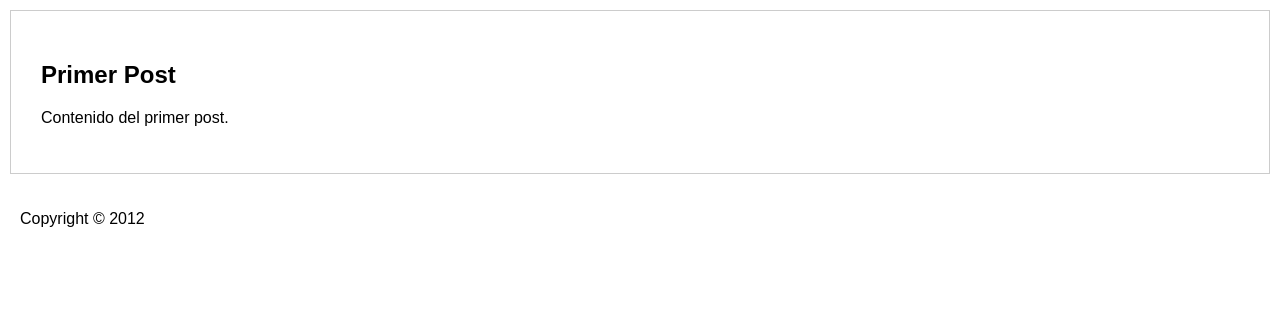
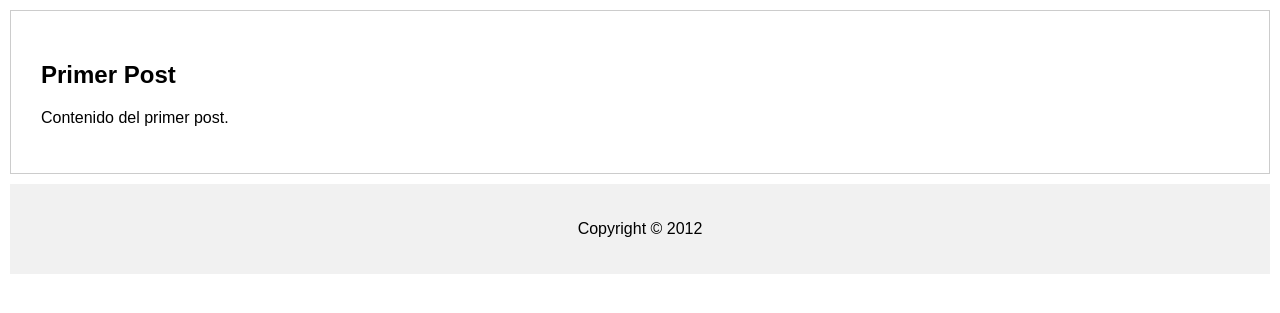
Before and after one commit to Shulkiora8/DPL_A_Samuel, a PHP site: page / in a window 1280 px wide. Shown: the part 110-423 px from the top of the page. Run offline with PHP 8.4, Linux system fonts and the light colour scheme.

Commit message:
Se añaden las CSS del footer

```diff
--- a/style.css
+++ b/style.css
@@ -13,3 +13,9 @@ header, section, article, aside, footer {
 section {
     border: 1px solid #ccc;
 }
+
+footer {
+    background-color: #f1f1f1;
+    padding: 20px;
+    text-align: center;
+}
```
